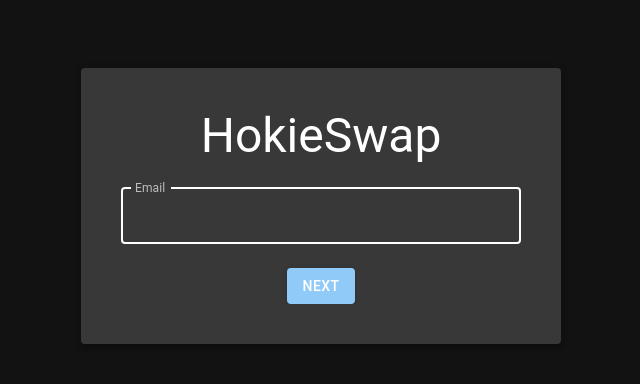
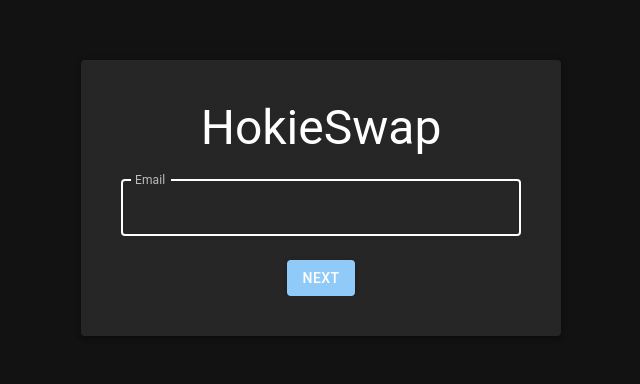
Before and after one commit to ikoide/vthacks2024, a React app in the folder frontend/: page /login-or-signup in a window 1280 px wide. Shown: the part 222-606 px from the top of the page, without its empty margins (319-959 px from the left). Built offline with nearby package versions, Linux system fonts and the light colour scheme; the HTML template or start-up script is replaced by a standard one.

Commit message:
fix border

```diff
--- a/frontend/src/pages/LoginAndSignupPage/assets/style.scss
+++ b/frontend/src/pages/LoginAndSignupPage/assets/style.scss
@@ -4,7 +4,7 @@
 
     .login-container {
       padding: 40px;
-      background-color: #262626;
+      background-color: rgb(18, 18, 18);
       max-width: 400px;
       width: 100%;
 
--- a/frontend/src/styles/styles.scss
+++ b/frontend/src/styles/styles.scss
@@ -1,5 +1,7 @@
 body {
     background-color: #1a1a1a;
+    margin: 0;
+    padding: 0;
 }
 
 .logo {
```
